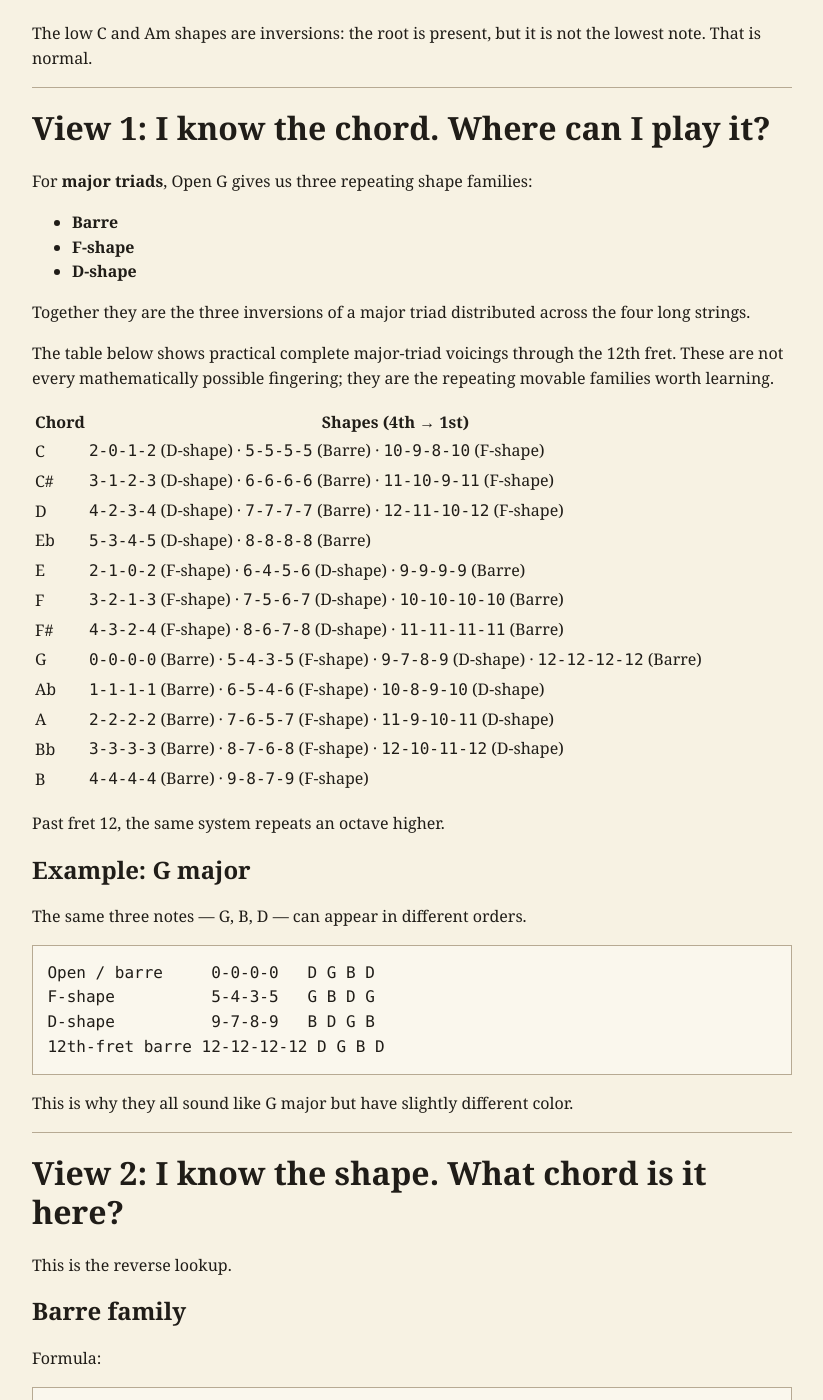
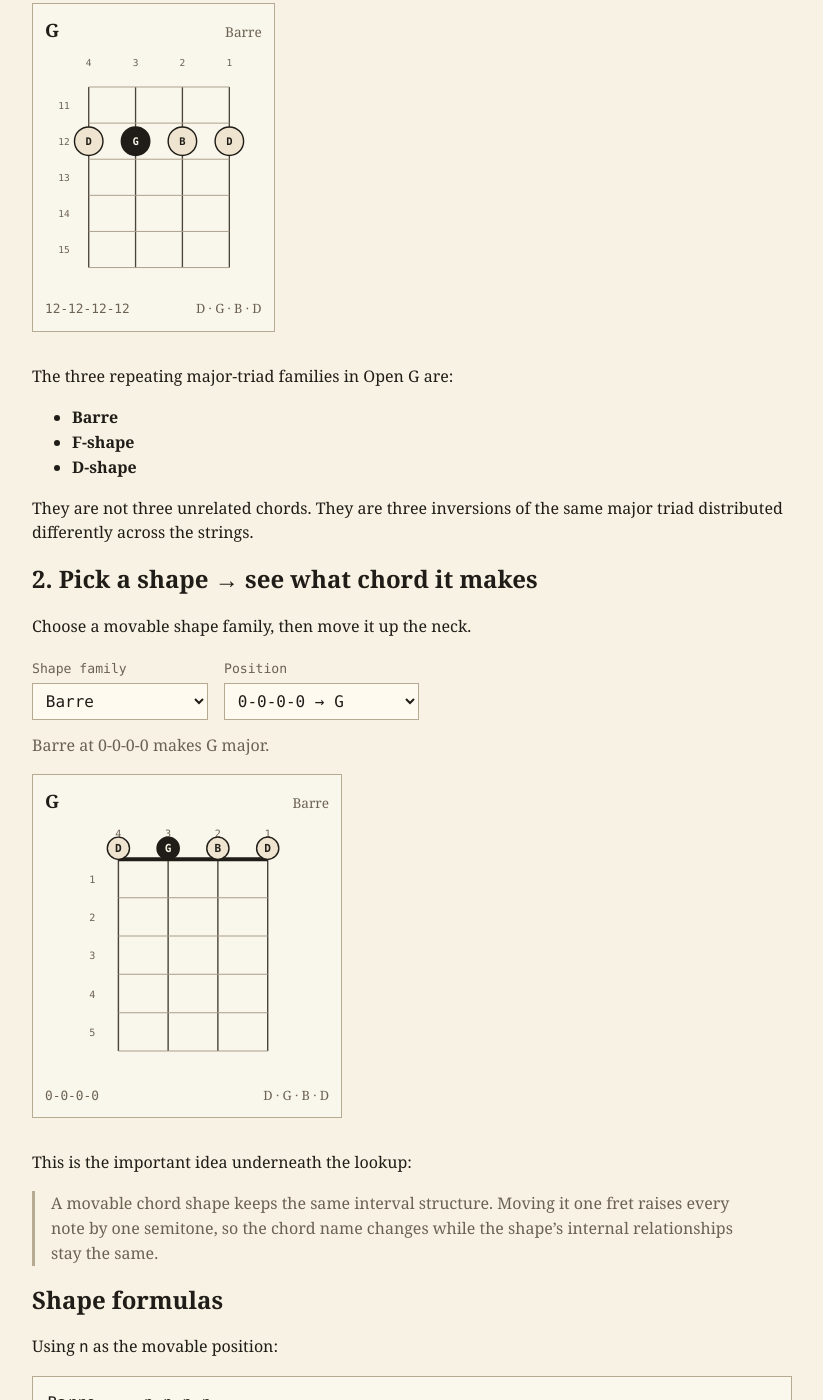
Before and after one commit to will-bell/banjo-field-notes, a Jekyll site: the page built from chord-charts/open-g.md, in a window 1280 px wide and 1400 px high, scrolled down 946 px. Shown: the whole window, without its empty margins (228-1051 px from the left). Built offline with Jekyll 4.4.1, drawn with Linux system fonts in a browser that asks for light colours; some of the changed text lies outside the part shown.

Commit message:
Turn Open G chords into interactive visualizer

````diff
--- a/chord-charts/open-g.md
+++ b/chord-charts/open-g.md
@@ -3,33 +3,77 @@
 title: Open G Chords
 ---
 
-# Open G chord chart
+# Open G chord visualizer
 
 Tuning: `gDGBD`
 
-This page treats the four long strings as the chord shape:
+The diagrams below use the four long strings (4th → 1st) to show movable chord shapes. The short 5th string is a G drone and is discussed separately because it does not always belong to the chord.
+
+<div class="chord-legend">
+  <span><span class="sample-dot root"></span>root</span>
+  <span><span class="sample-dot"></span>other chord tone</span>
+</div>
+
+## 1. Pick a chord → see its shapes
+
+Choose a major chord and this will show the practical complete major-triad shapes available through fret 12.
+
+<div
+  class="chord-visualizer"
+  data-chord-visualizer
+  data-tuning="open-g"
+  data-mode="chord"
+  data-default-chord="7">
+</div>
+
+The three repeating major-triad families in Open G are:
+
+- **Barre**
+- **F-shape**
+- **D-shape**
+
+They are not three unrelated chords. They are three inversions of the same major triad distributed differently across the strings.
+
+## 2. Pick a shape → see what chord it makes
+
+Choose a movable shape family, then move it up the neck.
+
+<div
+  class="chord-visualizer"
+  data-chord-visualizer
+  data-tuning="open-g"
+  data-mode="shape"
+  data-default-family="barre"
+  data-default-position="0">
+</div>
+
+This is the important idea underneath the lookup:
+
+> A movable chord shape keeps the same interval structure. Moving it one fret raises every note by one semitone, so the chord name changes while the shape's internal relationships stay the same.
+
+## Shape formulas
+
+Using `n` as the movable position:
 
 ```text
-4th  3rd  2nd  1st
- D    G    B    D
+Barre     n-n-n-n
+F-shape   (n+2)-(n+1)-n-(n+2)
+D-shape   (n+2)-n-(n+1)-(n+2)
 ```
 
-The short 5th string (`g`) is usually a drone. Whether it belongs in the chord depends on the chord and the musical context, so the movable-shape system below ignores it.
+The root lives in a predictable place in each family:
 
-A shape like `5-4-3-5` means:
+| Family | Root location |
+|---|---|
+| Barre | 3rd string |
+| F-shape | 4th and 1st strings |
+| D-shape | 2nd string |
 
-```text
-4th string: fret 5
-3rd string: fret 4
-2nd string: fret 3
-1st string: fret 5
-```
+## A few useful open-position chords
 
-## Quick reference
+These are worth learning even though not all of them belong to the movable-major system above.
 
-A few useful low-position chords:
-
-| Chord | Shape | Notes on long strings |
+| Chord | Shape (4th → 1st) | Notes |
 |---|---:|---|
 | G | `0-0-0-0` | D G B D |
 | C | `2-0-1-2` | E G C E |
@@ -39,179 +83,23 @@
 | Am | `2-2-1-2` | E A C E |
 | G7 | `0-0-0-3` | D G B F |
 
-The low C and Am shapes are inversions: the root is present, but it is not the lowest note. That is normal.
+## What about the 5th string?
 
----
+The short string is G.
 
-# View 1: I know the chord. Where can I play it?
+That means it is:
 
-For **major triads**, Open G gives us three repeating shape families:
+- the root of G
+- the 5th of C
+- the minor 3rd of Em
+- not a chord tone in every chord
 
-- **Barre**
-- **F-shape**
-- **D-shape**
+So there are really two things to listen for:
 
-Together they are the three inversions of a major triad distributed across the four long strings.
+1. the harmony made by the four long strings
+2. the texture created when the G drone is added
 
-The table below shows practical complete major-triad voicings through the 12th fret. These are not every mathematically possible fingering; they are the repeating movable families worth learning.
-
-| Chord | Shapes (4th → 1st) |
-|---|---|
-| C | `2-0-1-2` (D-shape) · `5-5-5-5` (Barre) · `10-9-8-10` (F-shape) |
-| C# | `3-1-2-3` (D-shape) · `6-6-6-6` (Barre) · `11-10-9-11` (F-shape) |
-| D | `4-2-3-4` (D-shape) · `7-7-7-7` (Barre) · `12-11-10-12` (F-shape) |
-| Eb | `5-3-4-5` (D-shape) · `8-8-8-8` (Barre) |
-| E | `2-1-0-2` (F-shape) · `6-4-5-6` (D-shape) · `9-9-9-9` (Barre) |
-| F | `3-2-1-3` (F-shape) · `7-5-6-7` (D-shape) · `10-10-10-10` (Barre) |
-| F# | `4-3-2-4` (F-shape) · `8-6-7-8` (D-shape) · `11-11-11-11` (Barre) |
-| G | `0-0-0-0` (Barre) · `5-4-3-5` (F-shape) · `9-7-8-9` (D-shape) · `12-12-12-12` (Barre) |
-| Ab | `1-1-1-1` (Barre) · `6-5-4-6` (F-shape) · `10-8-9-10` (D-shape) |
-| A | `2-2-2-2` (Barre) · `7-6-5-7` (F-shape) · `11-9-10-11` (D-shape) |
-| Bb | `3-3-3-3` (Barre) · `8-7-6-8` (F-shape) · `12-10-11-12` (D-shape) |
-| B | `4-4-4-4` (Barre) · `9-8-7-9` (F-shape) |
-
-Past fret 12, the same system repeats an octave higher.
-
-## Example: G major
-
-The same three notes — G, B, D — can appear in different orders.
-
-```text
-Open / barre     0-0-0-0   D G B D
-F-shape          5-4-3-5   G B D G
-D-shape          9-7-8-9   B D G B
-12th-fret barre 12-12-12-12 D G B D
-```
-
-This is why they all sound like G major but have slightly different color.
-
----
-
-# View 2: I know the shape. What chord is it here?
-
-This is the reverse lookup.
-
-## Barre family
-
-Formula:
-
-```text
-n-n-n-n
-```
-
-| Fret n | Chord |
-|---:|---|
-| 0 | G |
-| 1 | Ab |
-| 2 | A |
-| 3 | Bb |
-| 4 | B |
-| 5 | C |
-| 6 | C# |
-| 7 | D |
-| 8 | Eb |
-| 9 | E |
-| 10 | F |
-| 11 | F# |
-| 12 | G |
-
-The root is on the **3rd string**.
-
-## F-shape family
-
-Formula:
-
-```text
-(n+2)-(n+1)-n-(n+2)
-```
-
-Examples:
-
-| n | Shape | Chord |
-|---:|---:|---|
-| 0 | `2-1-0-2` | E |
-| 1 | `3-2-1-3` | F |
-| 2 | `4-3-2-4` | F# |
-| 3 | `5-4-3-5` | G |
-| 4 | `6-5-4-6` | Ab |
-| 5 | `7-6-5-7` | A |
-| 6 | `8-7-6-8` | Bb |
-| 7 | `9-8-7-9` | B |
-| 8 | `10-9-8-10` | C |
-| 9 | `11-10-9-11` | C# |
-| 10 | `12-11-10-12` | D |
-
-The root is on the **4th and 1st strings**.
-
-## D-shape family
-
-Formula:
-
-```text
-(n+2)-n-(n+1)-(n+2)
-```
-
-| n | Shape | Chord |
-|---:|---:|---|
-| 0 | `2-0-1-2` | C |
-| 1 | `3-1-2-3` | C# |
-| 2 | `4-2-3-4` | D |
-| 3 | `5-3-4-5` | Eb |
-| 4 | `6-4-5-6` | E |
-| 5 | `7-5-6-7` | F |
-| 6 | `8-6-7-8` | F# |
-| 7 | `9-7-8-9` | G |
-| 8 | `10-8-9-10` | Ab |
-| 9 | `11-9-10-11` | A |
-| 10 | `12-10-11-12` | Bb |
-
-The root is on the **2nd string**.
-
----
-
-# Why there are three shapes
-
-A major chord has three notes:
-
-```text
-root · major 3rd · perfect 5th
-```
-
-Those three notes can be reordered:
-
-```text
-root position       1 3 5
-first inversion     3 5 1
-second inversion    5 1 3
-```
-
-The barre, F-shape, and D-shape are fretboard manifestations of those inversions.
-
-So the long-term goal is not really to memorize 36 unrelated chord shapes. It is to recognize **three structures moving through twelve roots**.
-
----
-
-# About the 5th string
-
-The 5th string is G in standard Open G tuning.
-
-That means it fits naturally into:
-
-- G
-- C
-- Em
-- Am7 and other chords containing G
-
-It may clash with chords that do not contain G.
-
-In old-time and bluegrass playing, that does **not** automatically mean you must avoid the 5th string. Drone notes are part of the sound. But it is worth hearing the difference between:
-
-1. the four-string chord itself
-2. the chord plus the 5th-string drone
-
-That distinction will matter later when thinking about harmony versus banjo texture.
-
----
+That tension is part of what makes banjo sound like banjo.
 
 ## Sources / further reference
 
@@ -219,4 +107,4 @@
 - [BanjoChords.net — Open G chord chart](https://banjochords.net/chords/chart/)
 - [Langston Banjo Chord Finder](https://www.langston.com/Banjo/bc345.php)
 
-The movable-shape tables on this page are derived directly from the tuning pitches and major-triad note formulas.
+<script src="{{ '/assets/js/chord-visualizer.js' | relative_url }}"></script>
````
